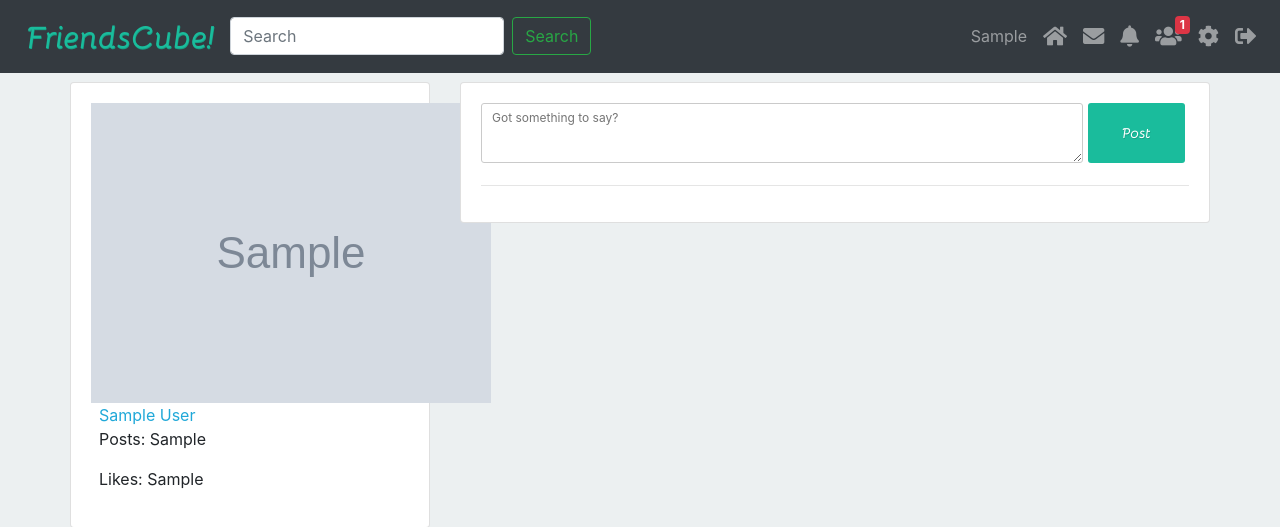
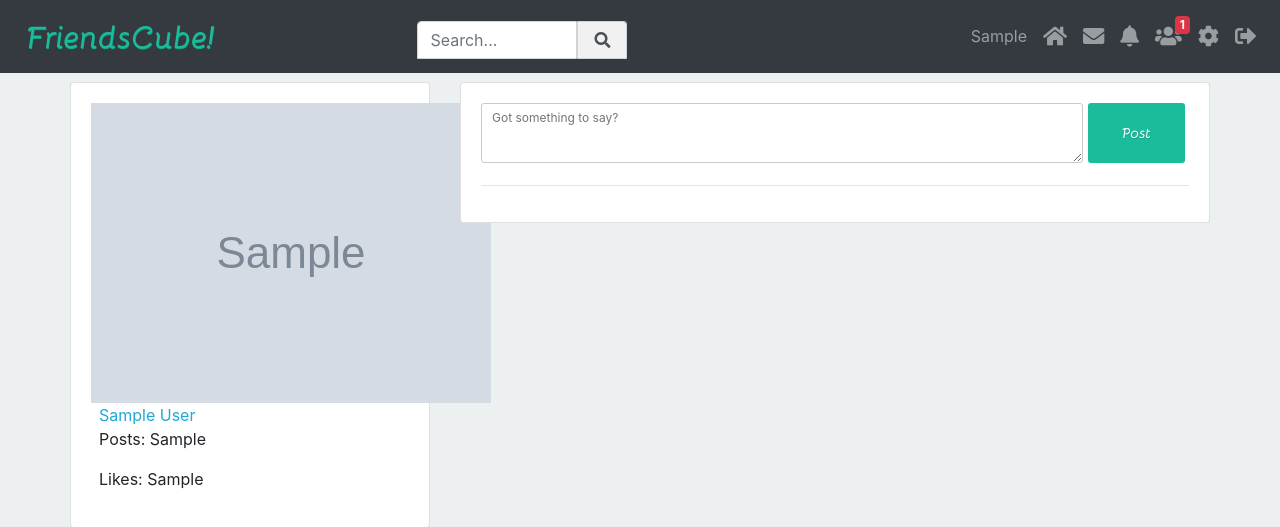
Before and after one commit to ApoGouv/friends-cube, a PHP site: page /myproject/ in a window 1280 px wide. Shown: the top 527 px of the page. Run offline with PHP 8.4, Linux system fonts and the light colour scheme; the visitor is signed in with stand-in values (Sample User, id 1); tables that the repository leaves empty or names only in its code hold one stand-in row (values such as "Sample post"); data that the repository does not hold is empty; some libraries are stand-ins or nearby versions.

Commit message:
section 13 - Live User Search - done

```diff
--- a/assets/css/style.css
+++ b/assets/css/style.css
@@ -457,3 +457,60 @@ input#message_submit {
     margin: 0px;
     font-size: 85%;
 }
+
+/* SEARCH */
+.search {
+    margin-left: 15%;
+    position: relative;
+}
+
+.search .form {
+    position: absolute;
+    top: -15px;
+    width: 300px;
+}
+
+.search input#search_text_input {
+    float: left;
+    width: 160px;
+    border-radius: .25rem 0 0 0;
+}
+
+.search .button_holder {
+    float: left;
+    height: 38px;
+    display: inline-block;
+    width: 50px;
+    padding: 6px;
+    font-size: 1rem;
+    line-height: 1.5;
+    text-align: center;
+    color: #495057;
+    background-color: #f1f1f1;
+    background-clip: padding-box;
+    border: 1px solid #ced4da;
+    border-radius: 0px 3px 0px 0px;
+    vertical-align: middle;
+    transition: border-color .15s ease-in-out,box-shadow .15s ease-in-out;
+}
+
+.search_results {
+    background-color: #fff;
+    position: relative;
+    border: 1px solid #dadada;
+    border-top: none;
+    border-bottom: none;
+    margin-top: 38px;
+}
+.search_results_footer {
+    position: relative;
+    padding: 5px 4px 0px 4px;
+    height: 35px;
+    border: 1px solid #dadada;
+    border-top: none;
+    background-color: #17a2b8;
+    text-align: center;
+}
+.search_results_footer a{
+color: #fff;
+}
--- a/assets/js/friendscube.js
+++ b/assets/js/friendscube.js
@@ -1,4 +1,20 @@
 $(document).ready(function(){
+
+    //Search form
+    $('#search_text_input').focus(function(){
+        if(window.matchMedia( "(min-width: 800px)" ).matches){
+            $(this).animate({width: '250px'}, 500);
+        }
+    });
+    // $('#search_text_input').focusout(function(){
+    //     if(window.matchMedia( "(min-width: 800px)" ).matches){
+    //         $(this).animate({width: '160px'}, 500);
+    //     }
+    // });
+
+    $('.button_holder').on('click', function(){
+        document.search_form.submit();
+    });
 
     //Button for profile post
     $('#submit_profile_post').on('click', function() {
@@ -15,6 +31,22 @@ $(document).ready(function(){
             }
         });
     });
+
+});
+
+$(document).click(function(e){
+
+    if( e.target.class !== "search_results" && e.target.id !== "search_text_input" ){
+        $(".search_results").html("");
+        $('.search_results_footer').html("");
+        $(".search_results_footer").toggleClass("search_results_footer_empty");
+        $(".search_results_footer").toggleClass("search_results_footer");
+    }
+
+    if( e.target.class !== "dropdown_data_window" ){
+        $(".dropdown_data_window").html("");
+        $(".dropdown_data_window").css({"padding" : "0px", "height" : "0px"});
+    }
 
 });
 
@@ -71,3 +103,29 @@ function getDropdownData(user, type){
         });
     }
 }
+
+
+/* Get live users search result*/
+function getLiveSearchUsers(value, user){
+
+    $.post("includes/handlers/ajax_search.php",
+        {query:value, userLoggedIn: user},
+        function(data){
+            if( $(".search_results_footer_empty")[0] ){
+                $(".search_results_footer_empty").toggleClass("search_results_footer");
+                $(".search_results_footer_empty").toggleClass("search_results_footer_empty");
+            }
+
+            $('.search_results').html(data);
+            $('.search_results_footer').html("<a href='search.php?q=" + value +"'>See All Results</a>");
+
+            if(data == "" || value == ""){
+                $('.search_results_footer').html("");
+                $(".search_results_footer").toggleClass("search_results_footer_empty");
+                $(".search_results_footer").toggleClass("search_results_footer");
+            }
+
+        }
+    );
+
+}
--- a/includes/handlers/ajax_friend_search.php
+++ b/includes/handlers/ajax_friend_search.php
@@ -7,7 +7,7 @@
     $query = $_POST['query'];
     $userLoggedIn = $_POST['userLoggedIn'];
 
-    $names = explode(" ", $query);
+    $names = explode(" ", $query); //Split search query in every space
 
     // assume user is searching for username IF their search contains _
     if( strpos($query, "_") !== false ){
@@ -22,7 +22,7 @@
         $users_stmt = $con->prepare($users_query);
         $users_stmt->execute([
             'firstname' => '%'.$names[0].'%',
-            'lasttname' => '%'.$names[1].'%',
+            'lastname' => '%'.$names[1].'%',
             'user_closed' => 'no',
         ]);
     }else {
--- a/includes/header.php
+++ b/includes/header.php
@@ -72,10 +72,25 @@
                 <button class="navbar-toggler" type="button" data-toggle="collapse" data-target="#mainNavContent" aria-controls="mainNavContent" aria-expanded="false" aria-label="Toggle navigation">
                     <span class="navbar-toggler-icon"></span>
                 </button>
-                <form class="form-inline my-2 my-lg-0">
-                    <input class="form-control mr-sm-2" type="search" placeholder="Search" aria-label="Search">
-                    <button class="btn btn-outline-success my-2 my-sm-0" type="submit">Search</button>
-                </form>
+                <div class="search">
+                    <form class="form my-2 my-lg-0" action="search.php" method="GET" name="search_form">
+                        <input
+                            id="search_text_input"
+                            class="form-control"
+                            type="search"
+                            onkeyup="getLiveSearchUsers(this.value, '<?php echo $userLoggedIn; ?>')"
+                            name="q"
+                            placeholder="Search..."
+                            aria-label="Search"
+                            autocomplete="off"
+                            >
+                        <div class="button_holder">
+                            <i class="fas fa-search"></i>
+                        </div><!-- /.button_holder -->
+                        <div class="search_results"></div><!-- /.search_results -->
+                        <div class="search_results_footer_empty"></div><!-- /.search_results_footer_empty -->
+                    </form>
+                </div><!-- /.search -->
 
                 <?php
                     //Unread Messages
```
Also changed, not shown: includes/handlers/ajax_search.php (added, +68 -0 lines).
